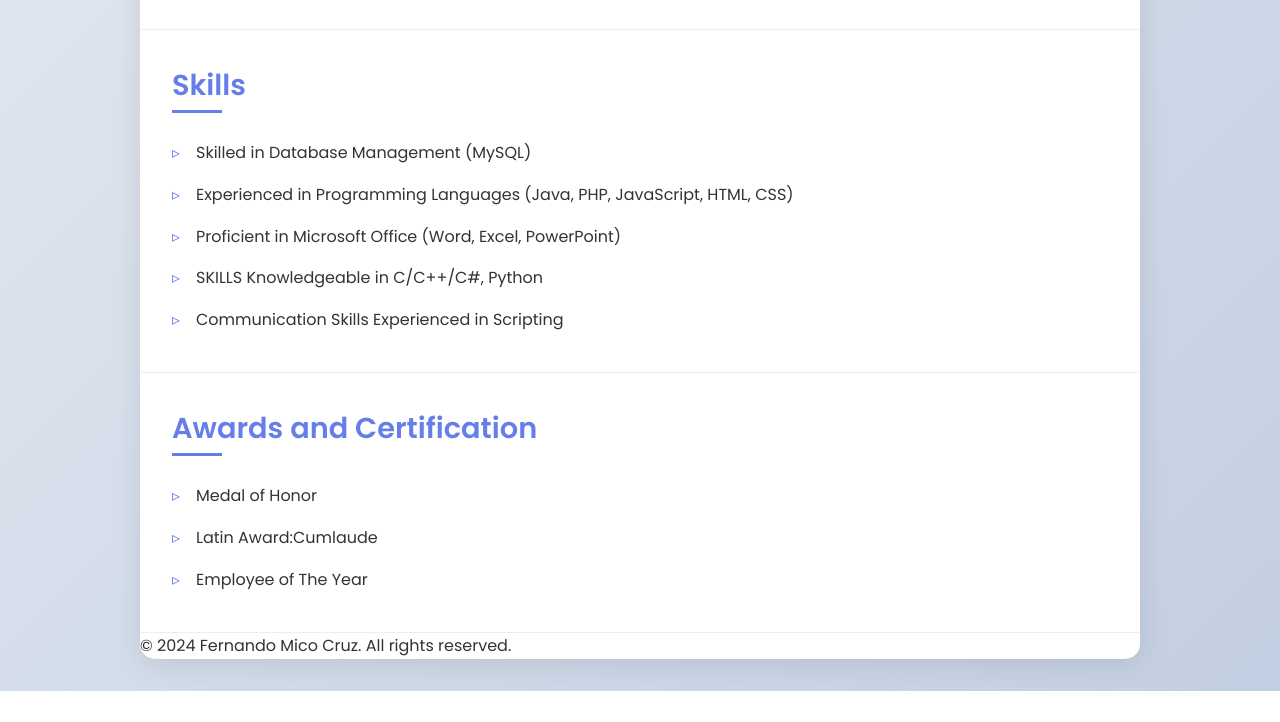
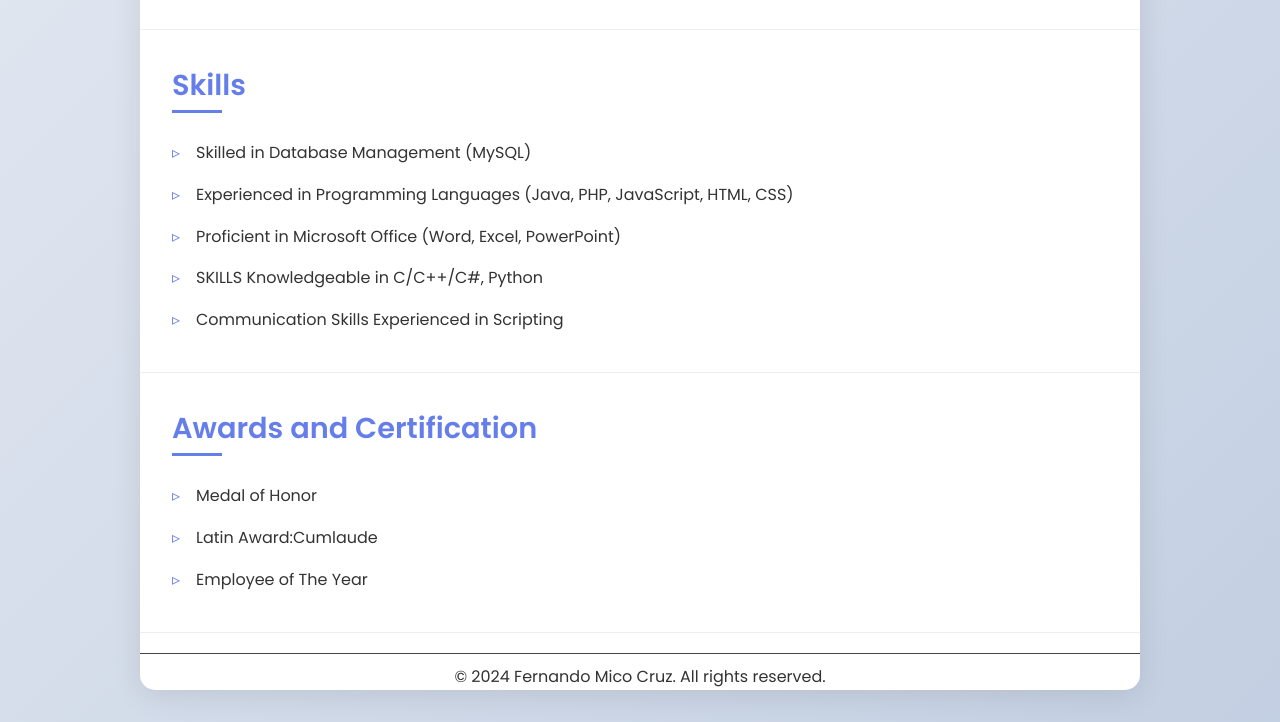
Before and after one commit to Mico-Cruz/Online-Resume, a plain HTML site: page index.html in a window 1280 px wide. Shown: the part 1563-2285 px from the top of the page. Before the commit the page ends 2254 px from the top, so only its background shows below. Drawn offline with Linux system fonts and the light colour scheme.

Commit message:
Update style.css

```diff
--- a/style.css
+++ b/style.css
@@ -105,6 +105,13 @@ ul li::before {
     color: #667eea;
 }
 
+.footer-bottom {
+    text-align: center;
+    margin-top: 20px;
+    border-top: 1px solid #444;
+    padding-top: 10px;
+}
+
 /* Responsive Design */
 @media (max-width: 768px) {
     body {
```
